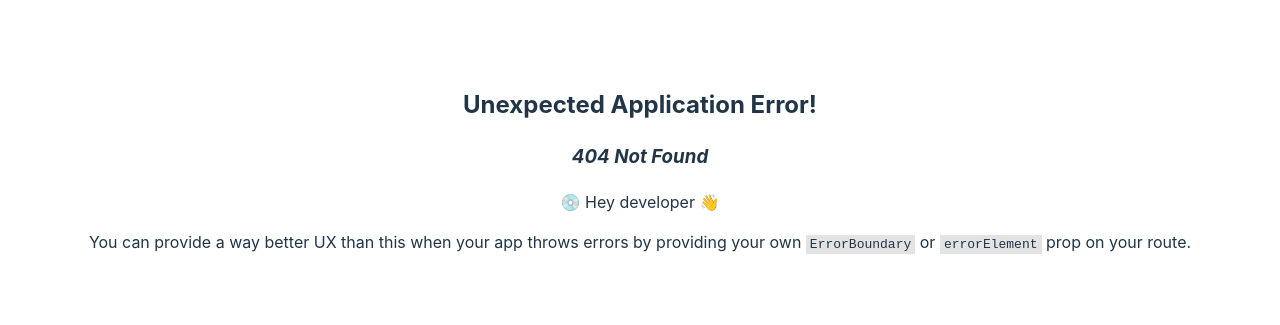
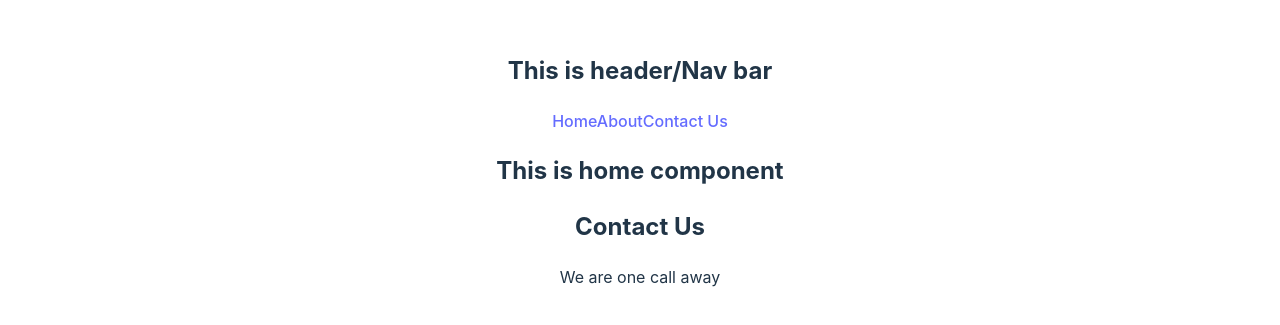
Before and after one commit to shihab4513/introduction-to-react-router, a React (Vite) app: page /contact in a window 1280 px wide. Before the commit this address had no page. Shown: the part 231-556 px from the top of the page. Built offline with nearby package versions, Linux system fonts and the light colour scheme.

Commit message:
In this commit we have learned about nested routing basic

```diff
--- a/src/App.jsx
+++ b/src/App.jsx
@@ -4,30 +4,11 @@ import viteLogo from '/vite.svg'
 import './App.css'
 
 function App() {
-  const [count, setCount] = useState(0)
+
 
   return (
     <>
-      <div>
-        <a href="https://vite.dev" target="_blank">
-          <img src={viteLogo} className="logo" alt="Vite logo" />
-        </a>
-        <a href="https://react.dev" target="_blank">
-          <img src={reactLogo} className="logo react" alt="React logo" />
-        </a>
-      </div>
-      <h1>Vite + React</h1>
-      <div className="card">
-        <button onClick={() => setCount((count) => count + 1)}>
-          count is {count}
-        </button>
-        <p>
-          Edit <code>src/App.jsx</code> and save to test HMR
-        </p>
-      </div>
-      <p className="read-the-docs">
-        Click on the Vite and React logos to learn more
-      </p>
+
     </>
   )
 }
--- /dev/null
+++ b/src/Components/About/About.jsx
@@ -0,0 +1,12 @@
+import React from 'react'
+
+const About = () => {
+  return (
+    <div>
+        <h1>About Us </h1>
+        <p>Everything you want to know</p>
+    </div>
+  )
+}
+
+export default About
--- /dev/null
+++ b/src/Components/Contact/Contact.jsx
@@ -0,0 +1,12 @@
+import React from 'react'
+
+const Contact = () => {
+  return (
+    <div>
+        <h2>Contact Us</h2>
+        <p>We are one call away</p>
+    </div>
+  )
+}
+
+export default Contact
--- /dev/null
+++ b/src/Components/Header/Header.jsx
@@ -0,0 +1,16 @@
+import React from 'react'
+
+const Header = () => {
+  return (
+    <div>
+        <h2>This is header/Nav bar</h2>
+        <nav>
+            <a href="/">Home</a>
+            <a href="/about">About</a>
+            <a href="/contact">Contact Us</a>
+        </nav>
+    </div>
+  )
+}
+
+export default Header
--- /dev/null
+++ b/src/Components/Home/Home.jsx
@@ -0,0 +1,18 @@
+import React from 'react'
+import { Outlet } from 'react-router-dom'
+import Header from '../Header/Header'
+
+const Home = () => {
+  return (
+    <div>
+        <Header></Header>
+        <h2>This is home component</h2>
+        {/* Here outlet means until outlet everything will remain same even if we go to another path like /contact etc.This means that above content will remain same. Only change will happen
+        based on child path in outlet */}
+        <Outlet></Outlet>
+    </div>
+
+  )
+}
+
+export default Home
```
Also changed, not shown: src/main.jsx (+15 -5 lines), 1 other file (tests, documents, lock files or other folders).
